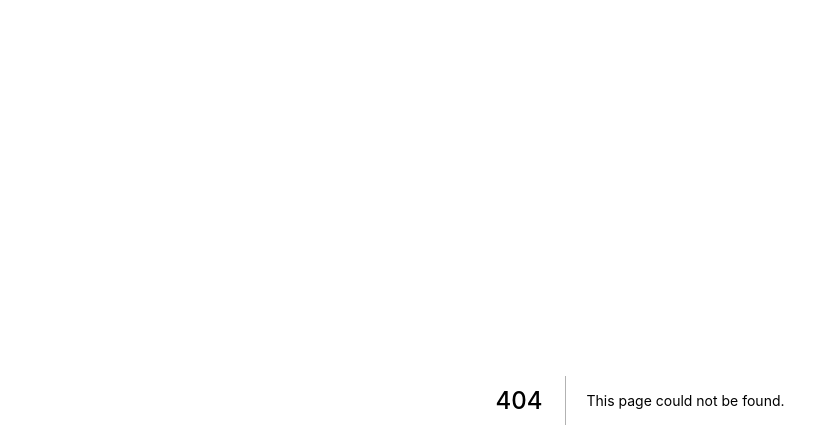
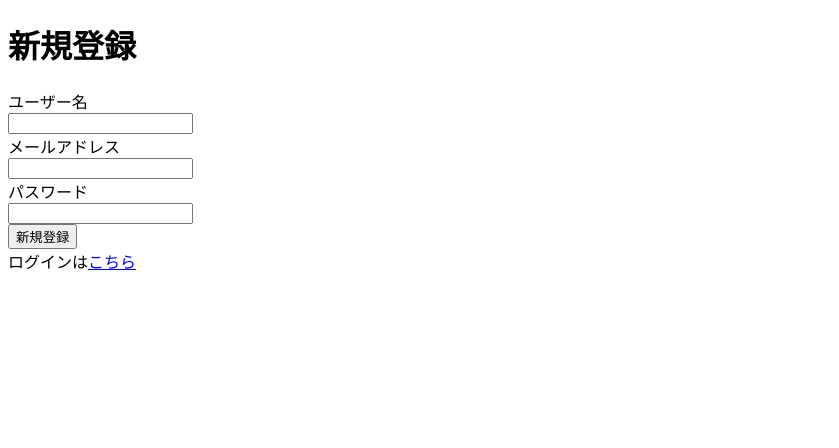
Before and after one commit to catgolem/ptera_frontend, a Next.js app: page /Signup in a window 1280 px wide. Before the commit this address had no page. Shown: the top 448 px of the page, without its empty margins (0-839 px from the left). Built offline with nearby package versions, Linux system fonts and the light colour scheme.

Commit message:
[add] 作業経過

```diff
--- /dev/null
+++ b/pages/Signup.tsx
@@ -0,0 +1,96 @@
+import React,{useEffect, useState} from 'react'
+import Link from 'next/link'
+import styled from 'styled-components'
+
+type postdata = {
+  username: string
+  email: string
+  password: string
+}
+
+const Signup = () => {
+
+  const [postData, setPostData] = useState<postdata>({
+    username: '',
+    email: '',
+    password: '',
+  })
+
+  return (
+    <div>
+
+      <main>
+        <h1>新規登録</h1>
+        <div>
+          <div>
+
+            <div>ユーザー名</div>
+              <InputForm
+                name="username"
+                type="text"
+                onChange={(e) =>
+                  setPostData({
+                    ...postData,
+                    username: e.target.value
+                  })
+                }
+              />
+            <div>メールアドレス</div>
+              <InputForm
+                name="email"
+                type="email"
+                onChange={(e) =>
+                  setPostData({
+                    ...postData,
+                    username: e.target.value
+                  })
+                }
+              />
+            <div>パスワード</div>
+              <InputForm
+                name="password"
+                type="password"
+                onChange={(e) =>
+                  setPostData({
+                    ...postData,
+                    password: e.target.value
+                  })
+                }
+              />
+          </div>
+          <InputButton onClick={() =>{
+            console.log({postData})
+            }
+          }>
+            新規登録
+          </InputButton>
+        </div>
+        ログインは
+        <Link href="/Login">
+            <a>こちら</a>
+        </Link>
+      </main>
+
+      <footer>
+      </footer>
+    </div>
+  )
+}
+
+export default Signup
+
+
+
+const InputForm = styled.input`
+
+`
+
+const InputButton = styled.button`
+
+`
+
+
+{/*
+  API
+  デザイン
+*/}
--- a/pages/_app.tsx
+++ b/pages/_app.tsx
@@ -1,5 +1,5 @@
-import '../styles/globals.css'
 import type { AppProps } from 'next/app'
+/* import '../styles/globals.css' */
 
 function MyApp({ Component, pageProps }: AppProps) {
   return <Component {...pageProps} />
--- /dev/null
+++ b/postcss.config.js
@@ -0,0 +1,6 @@
+module.exports = {
+  plugins: {
+    tailwindcss: {},
+    autoprefixer: {},
+  },
+}
--- a/styles/Home.module.css
+++ b/styles/Home.module.css
@@ -1,4 +1,4 @@
-.container {
+/*.container {
   padding: 0 2rem;
 }
 
@@ -126,4 +126,4 @@
   .logo img {
     filter: invert(1);
   }
-}
+}*/
--- a/styles/globals.css
+++ b/styles/globals.css
@@ -1,4 +1,4 @@
-html,
+/* html,
 body {
   padding: 0;
   margin: 0;
@@ -23,4 +23,8 @@ a {
     color: white;
     background: black;
   }
-}
+}*/
+
+@import "tailwindcss/base";
+@import "tailwindcss/components";
+@import "tailwindcss/utilities";
--- /dev/null
+++ b/tailwind.config.js
@@ -0,0 +1,11 @@
+/** @type {import('tailwindcss').Config} */
+module.exports = {
+  content: [
+    "./pages/**/*.{js,ts,jsx,tsx}",
+    "./components/**/*.{js,ts,jsx,tsx}",
+  ],
+  theme: {
+    extend: {},
+  },
+  plugins: [],
+}
```
Also changed, not shown: package.json (+6 -1 lines), pages/Login.tsx (added, +121 -0 lines), pages/User/index.tsx (added, +57 -0 lines), pages/index.tsx (+39 -57 lines), 1 other file (tests, documents, lock files or other folders).
